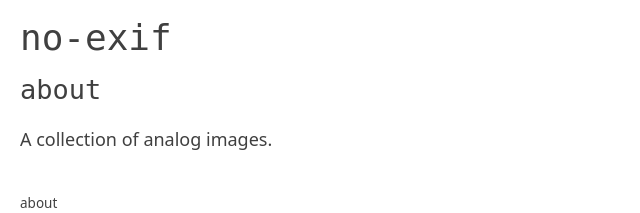
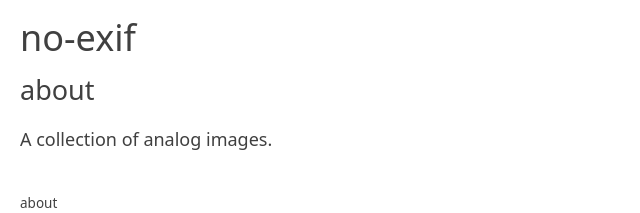
Before and after one commit to curlybracketshq/no-exif.curlybrackets.it, a Jekyll site: the page built from about.markdown, in a window 1280 px wide. Shown: the top 213 px of the page, without its empty margins (0-640 px from the left). Built offline with Jekyll 4.4.1, drawn with Linux system fonts in a browser that asks for light colours.

Commit message:
Use simple fonts

```diff
--- a/stylesheets/style.css
+++ b/stylesheets/style.css
@@ -5,14 +5,9 @@ html, body {
 }
 
 body {
-  /* System Fonts with system-ui */
-  font-family: system-ui, "Segoe UI", Roboto, Helvetica, Arial, sans-serif, "Apple Color Emoji", "Segoe UI Emoji", "Segoe UI Symbol";
+  font-family: system-ui, sans-serif;
   color: #404040;
   font-size: 18px;
-}
-
-h1, h2 {
-  font-family: 'SF Mono', SFMono-Regular, ui-monospace, 'DejaVu Sans Mono', Menlo, Consolas, monospace;
 }
 
 h1, h2, h3, h4 {
@@ -91,7 +86,6 @@ nav.menu li {
 }
 
 time {
-  font-family: 'SF Mono', SFMono-Regular, ui-monospace, 'DejaVu Sans Mono', Menlo, Consolas, monospace;
   font-size: 75%;
 }
 
```
